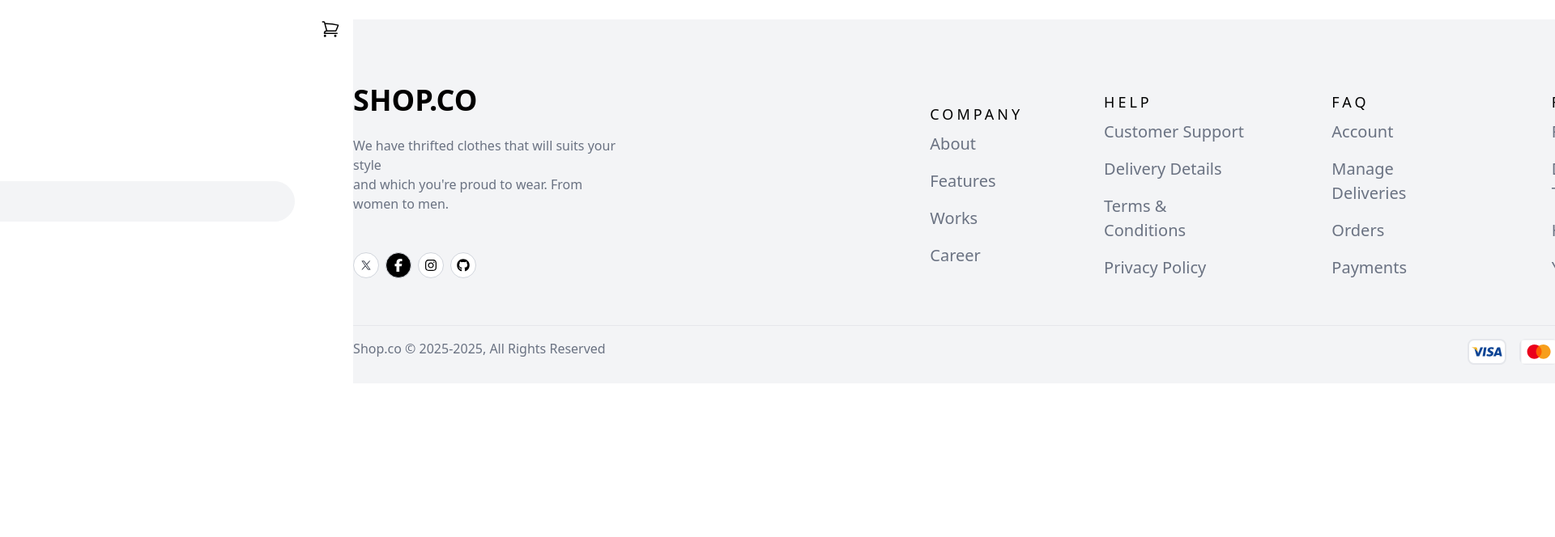
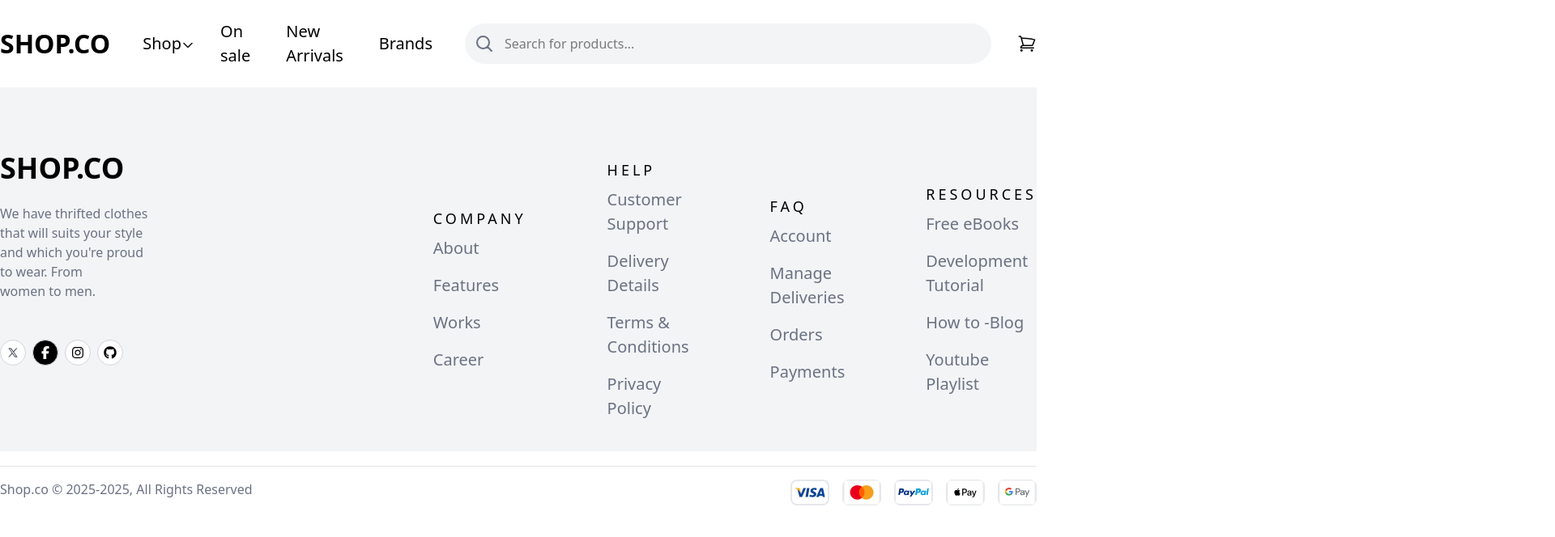
Before and after one commit to jovanreyesdev/shop.co, a website: page index.html in a window 1280 px wide. Shown: the top 664 px of the page at 81% size, 1920 px wide, since content can reach past the window. Drawn offline with Linux system fonts and the light colour scheme.

Commit message:
merged the navbar and footer feature, and resolved the merge conflicts

```diff
--- a/index.html
+++ b/index.html
@@ -50,7 +50,12 @@
                     d="M2.25 3h1.386c.51 0 .955.343 1.087.835l.383 1.437M7.5 14.25a3 3 0 0 0-3 3h15.75m-12.75-3h11.218c1.121-2.3 2.1-4.684 2.924-7.138a60.114 60.114 0 0 0-16.536-1.84M7.5 14.25 5.106 5.272M6 20.25a.75.75 0 1 1-1.5 0 .75.75 0 0 1 1.5 0Zm12.75 0a.75.75 0 1 1-1.5 0 .75.75 0 0 1 1.5 0Z" />
                 </svg>
               </div>
-              <div>
+            </div>
+          </div>
+        </div>
+      </div>
+    </div>
+  </nav>
   <footer class=" bg-gray-100">
     <div class="max-w-[1680px] h-[450px] mx-auto">
       <div class="flex justify-center gap-4 pt-20 pb-10">
```
Also changed, not shown: assets/css/output.css.
